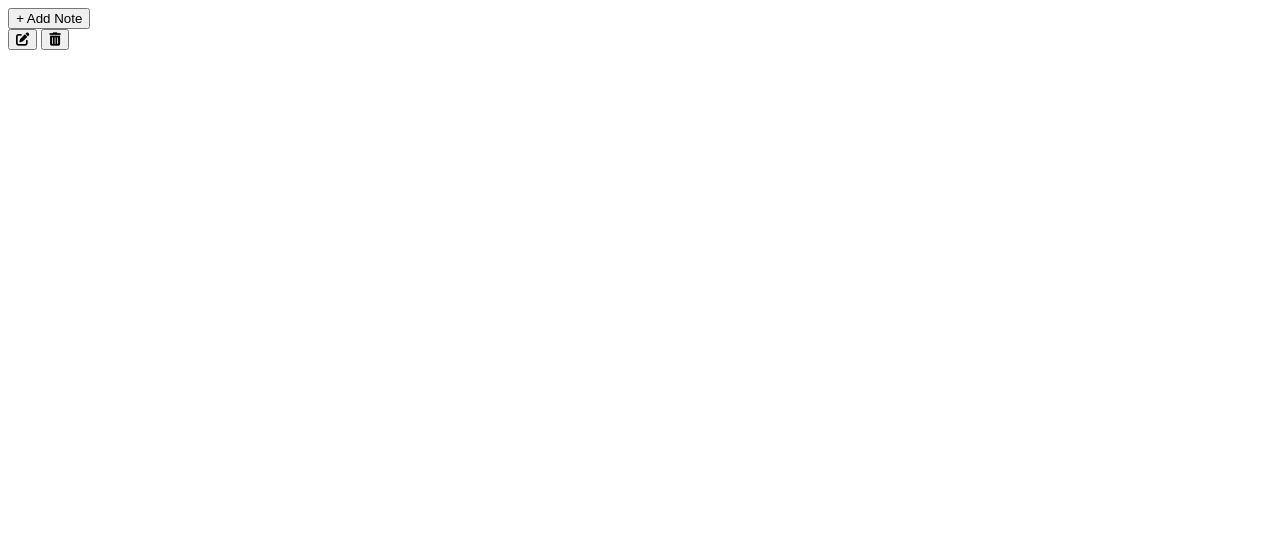
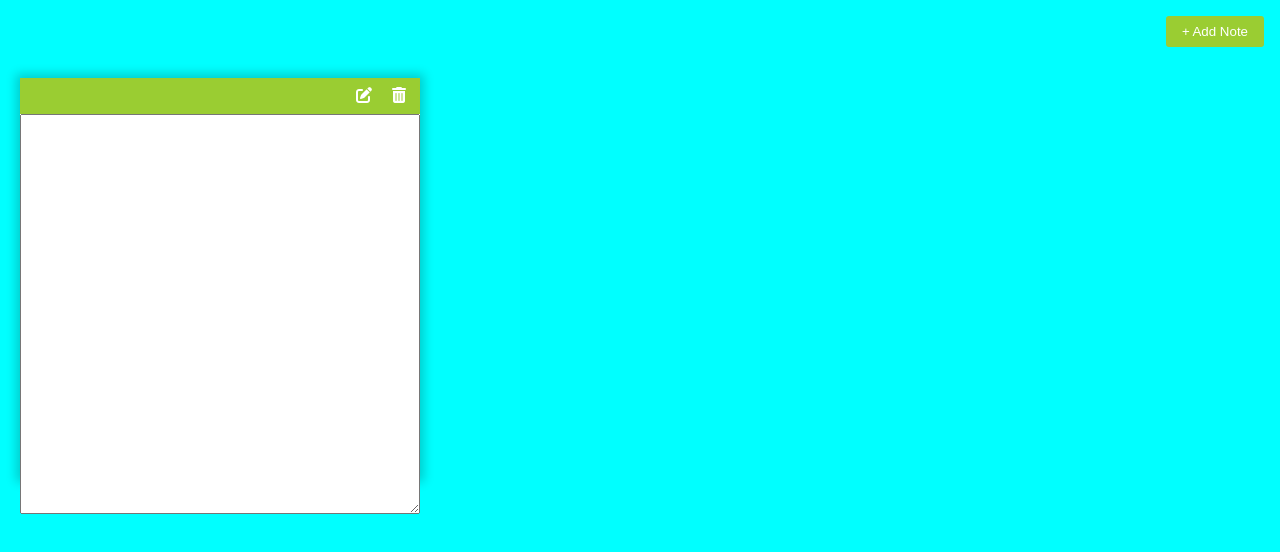
Before and after one commit to Bracye/NotesApp, a plain HTML site: page index.html in a window 1280 px wide. Both pictures are taken after a click on the button "Add Note". Drawn offline with nearby package versions, Linux system fonts and the light colour scheme.

Commit message:
Added & Removed a note

```diff
--- a/index.html
+++ b/index.html
@@ -12,17 +12,6 @@
   </head>
   <body>
     <button class="add" id="add"><i class="fa-plus"></i> Add Note</button>
-
-    <div class="note">
-      <div class="tools">
-        <button class="edit">
-          <i class="fas fa-edit"></i>
-        </button>
-
-        <button class="delete">
-          <i class="fas fa-trash-alt"></i>
-        </button>
-      </div>
     </div>
 
     <!-- markdown library -->
@@ -32,8 +21,6 @@
       crossorigin="anonymous"
       referrerpolicy="no-referrer"
     ></script>
-    <script>
-      src = "script.js";
-    </script>
+    <script src="script.js"></script>
   </body>
 </html>
--- a/script.js
+++ b/script.js
@@ -0,0 +1,31 @@
+const addBtn = document.getElementById("add");
+console.log(addBtn);
+
+addBtn.addEventListener("click", () => addNewNote("Add New Note"));
+
+addNewNote = () => {
+  const note = document.createElement("div");
+  note.classList.add("note");
+
+  note.innerHTML = `
+<div class="tools">
+  <button class="edit">
+    <i class="fas fa-edit"></i>
+  </button>
+
+  <button class="delete">
+    <i class="fas fa-trash-alt"></i>
+  </button>
+</div>
+
+<div class="hidden"></div>
+<textarea></textarea>
+  `;
+  const deleteBtn = note.querySelector(".delete");
+  //delete function
+  deleteBtn.addEventListener("click", () => {
+    note.remove();
+  });
+
+  document.body.appendChild(note);
+};
--- a/style.css
+++ b/style.css
@@ -0,0 +1,64 @@
+@import url('https://fonts.googleapis.com/css2?family=Open+Sans:ital,wght@0,500;0,600;0,700;0,800;1,300;1,400;1,500;1,600;1,700;1,800&family=Poppins:wght@200;400&family=Roboto:ital,wght@0,400;1,100&display=swap');
+
+* {
+    box-sizing: border-box;
+}
+
+body {
+    background-color: aqua;
+    font-family: 'Poppins', sans-serif;
+    display: flex;
+    flex-wrap: wrap;
+    margin: 0;
+    padding-top: 3rem;
+}
+
+.add {
+    position: fixed;
+    top: 1rem;
+    right: 1rem;
+    background-color: yellowgreen;
+    color: white;
+    border: none;
+    border-radius: 3px;
+    padding: 0.5rem 1rem;
+}
+
+.note {
+    background-color: white;
+    box-shadow: 0 0 10px 4px rgba(0, 0, 0 ,0.2);
+    margin: 30px 20px;
+    height: 400px;
+    width: 400px;
+}
+
+.note .tools {
+    background-color: yellowgreen;
+    display: flex;
+    justify-content: flex-end;
+    padding: 0.5rem;
+
+}
+
+.note .tools button {
+    background-color: transparent;
+    border: none;
+    color: white;
+    cursor: pointer;
+    font-size: 1rem;
+    margin-left: 0.5rem;
+}
+
+.note textarea {
+    outline: none;
+    font-family: inherit;
+    font-size: 1.2rem;
+    height: 400px;
+    width: 100%;
+    padding: 20x;
+
+}
+
+.main {
+    padding: 20px;
+}
```
